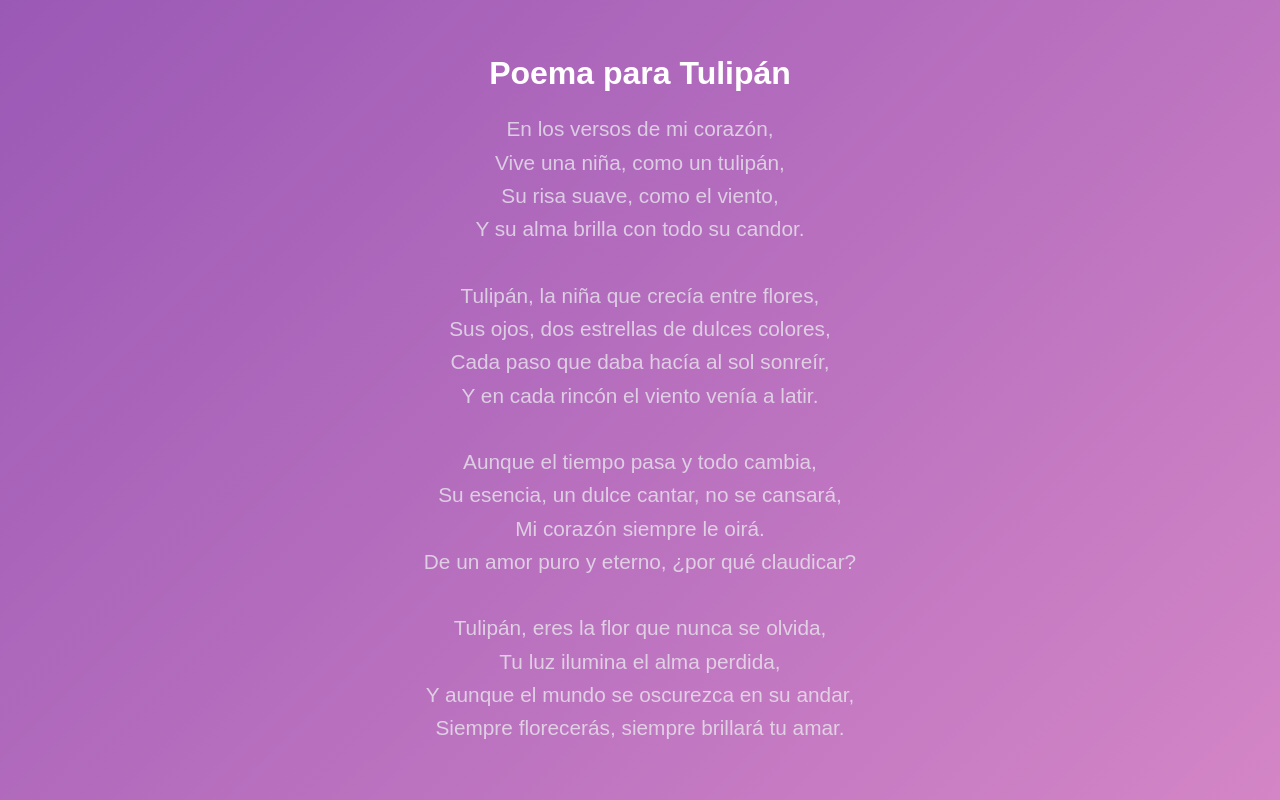
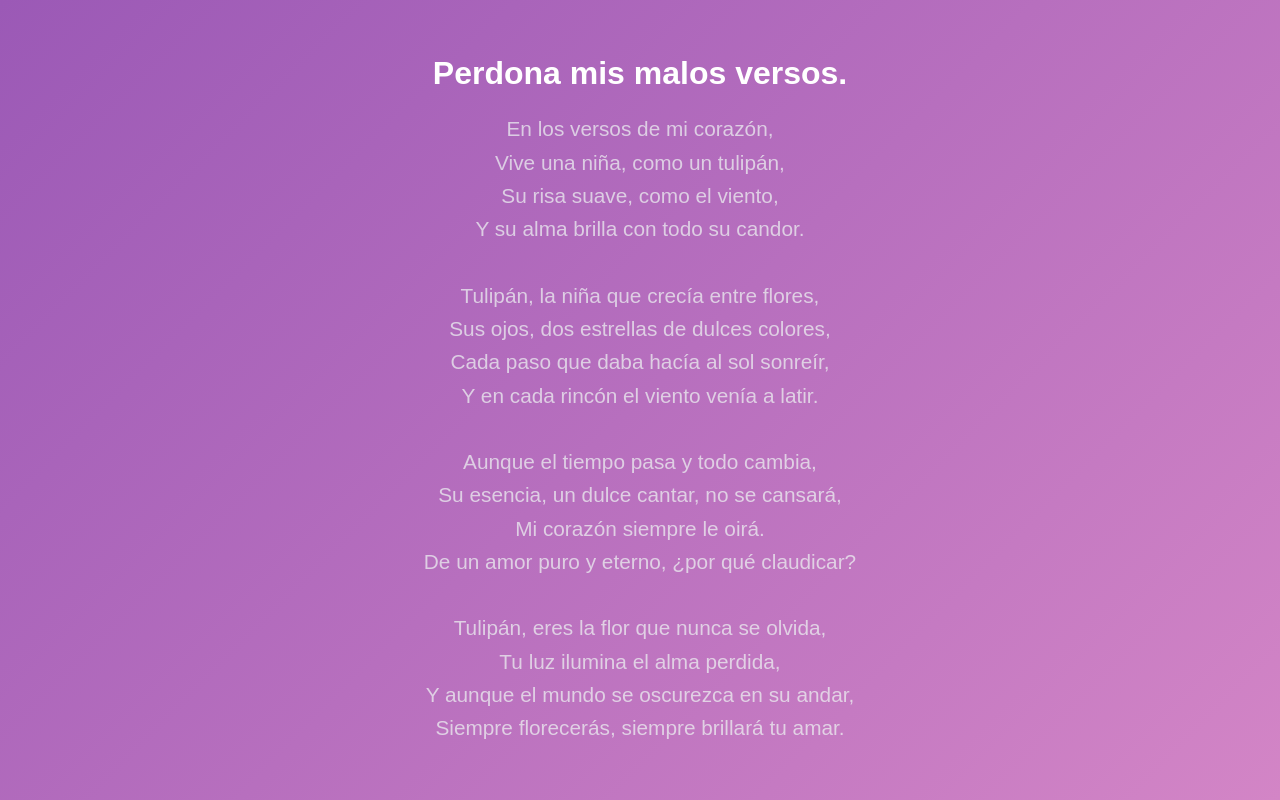
Before and after one commit to ArevaloShawty/tulip-n-, a plain HTML site: page index.html in a window 1280 px wide. Both pictures are taken after a click on the button "Descubrir Poema". Drawn offline with Linux system fonts and the light colour scheme.

Commit message:
index.html

```diff
--- a/index.html
+++ b/index.html
@@ -19,7 +19,7 @@
 
 
             <div id="poem" class="hidden">
-                <p class="poem-title">Poema para Tulipán</p>
+                <p class="poem-title">Perdona mis malos versos.</p>
                 <p class="poem-content">
 
                     En los versos de mi corazón,<br>
```
